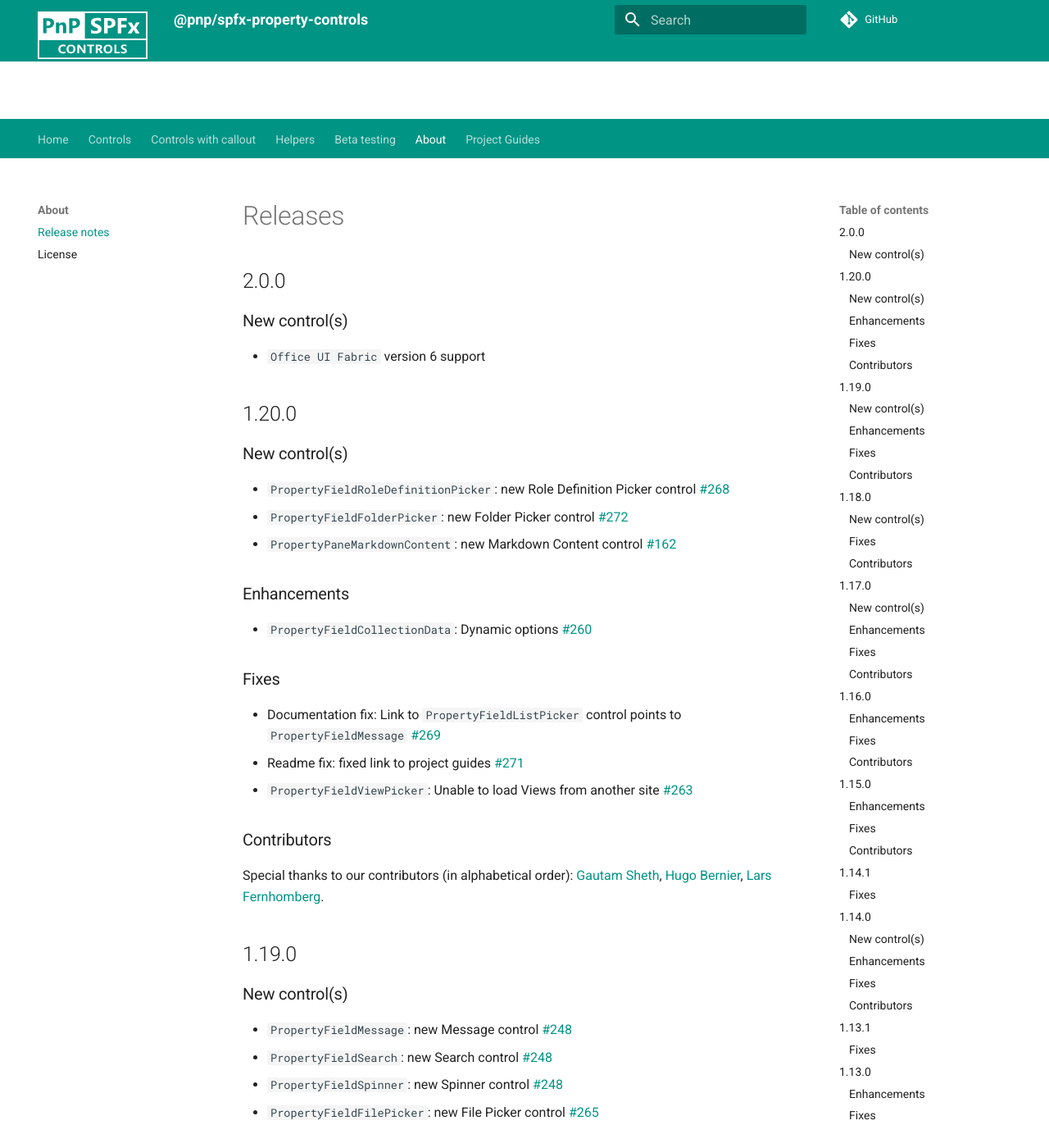
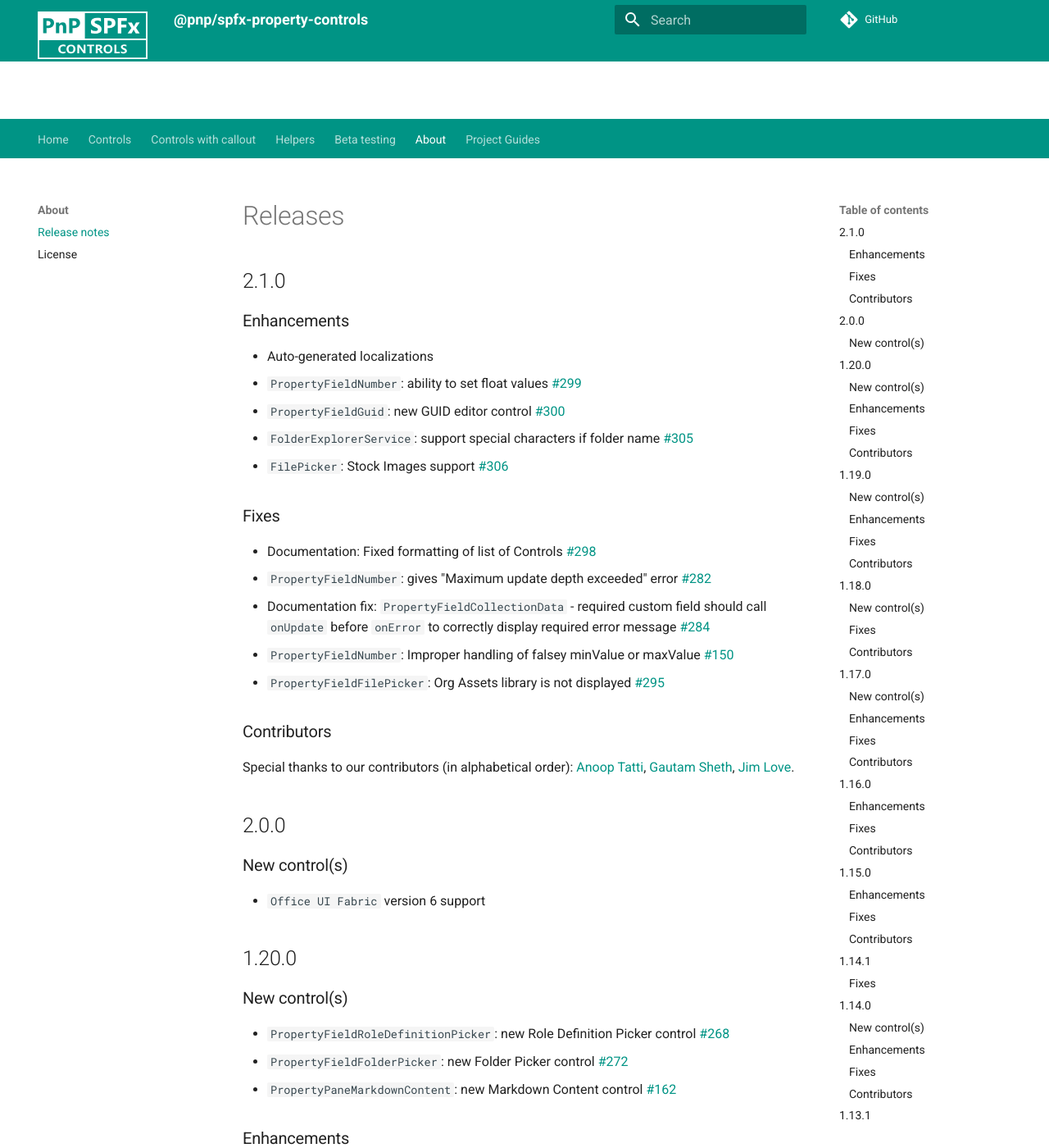
Before and after one commit to pnp/sp-dev-fx-property-controls, an MkDocs documentation site: the page built from docs/documentation/docs/about/release-notes.md, in a window 1280 px wide and 1400 px high. Shown: the whole window at 82% size. Built offline with MkDocs 1.6.1 and Material for MkDocs 9.7.7, drawn with Linux system fonts in a browser that asks for light colours; comment, search, counter and statistics services are not loaded.

Commit message:
Updates for v2.1.0

```diff
--- a/docs/documentation/docs/about/release-notes.md
+++ b/docs/documentation/docs/about/release-notes.md
@@ -1,4 +1,26 @@
 # Releases
+
+## 2.1.0
+
+### Enhancements
+
+- Auto-generated localizations
+- `PropertyFieldNumber`: ability to set float values [#299](https://github.com/pnp/sp-dev-fx-property-controls/pull/299)
+- `PropertyFieldGuid`: new GUID editor control [#300](https://github.com/pnp/sp-dev-fx-property-controls/pull/300)
+- `FolderExplorerService`: support special characters if folder name [#305](https://github.com/pnp/sp-dev-fx-property-controls/pull/305)
+- `FilePicker`: Stock Images support [#306](https://github.com/pnp/sp-dev-fx-property-controls/pull/306)
+
+### Fixes
+
+- Documentation: Fixed formatting of list of Controls [#298](https://github.com/pnp/sp-dev-fx-property-controls/pull/298)
+- `PropertyFieldNumber`: gives "Maximum update depth exceeded" error [#282](https://github.com/pnp/sp-dev-fx-property-controls/issues/282)
+- Documentation fix: `PropertyFieldCollectionData` - required custom field should call `onUpdate` before `onError` to correctly display required error message [#284](https://github.com/pnp/sp-dev-fx-property-controls/issues/284)
+- `PropertyFieldNumber`: Improper handling of falsey minValue or maxValue [#150](https://github.com/pnp/sp-dev-fx-property-controls/issues/150)
+- `PropertyFieldFilePicker`: Org Assets library is not displayed [#295](https://github.com/pnp/sp-dev-fx-property-controls/issues/295)
+
+### Contributors
+
+Special thanks to our contributors (in alphabetical order): [Anoop Tatti](https://github.com/anoopt), [Gautam Sheth](https://github.com/gautamdsheth), [Jim Love](https://github.com/jimmywim).
 
 ## 2.0.0
 
```
Also changed, not shown: CHANGELOG.md, 1 other file.
